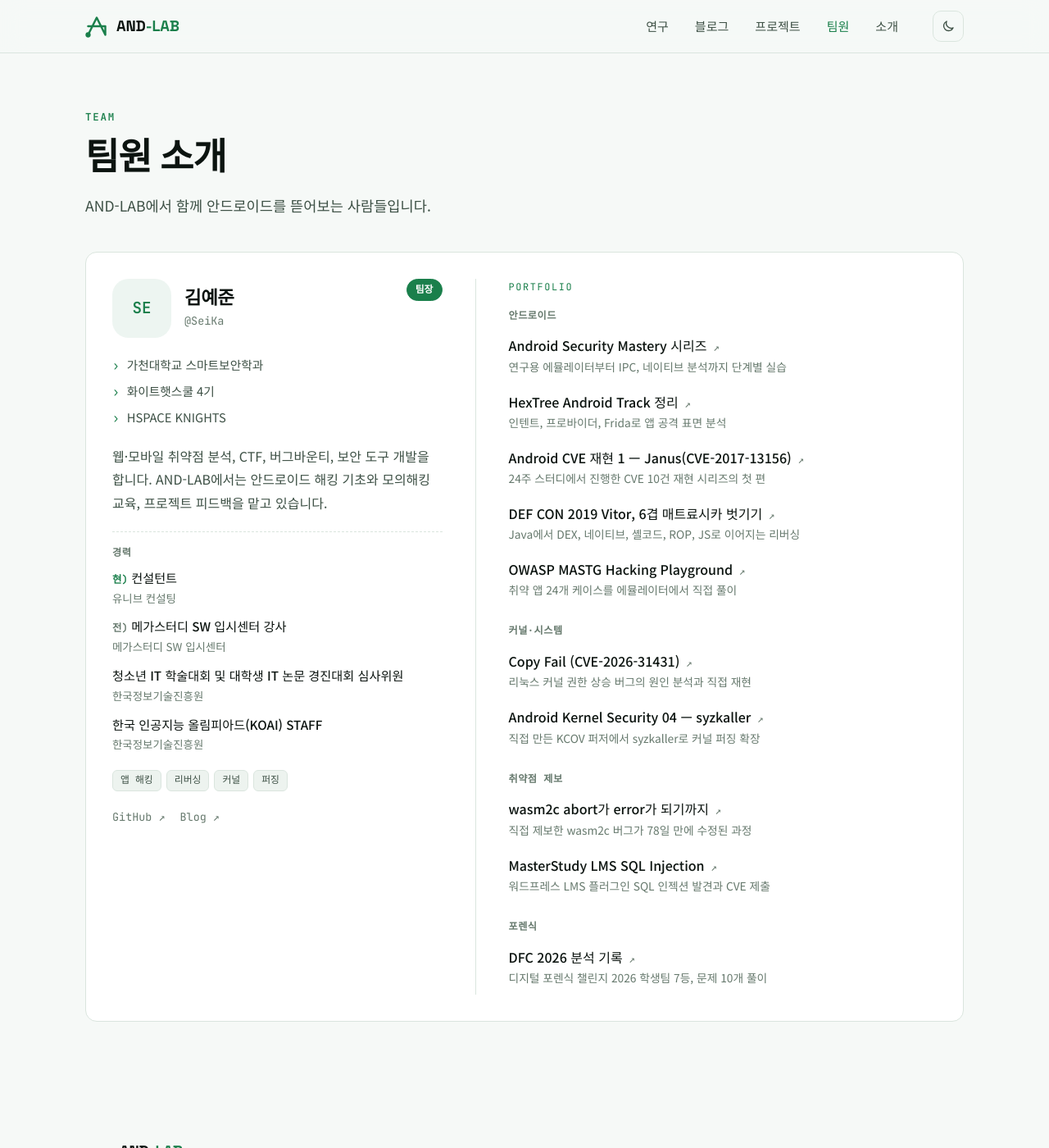
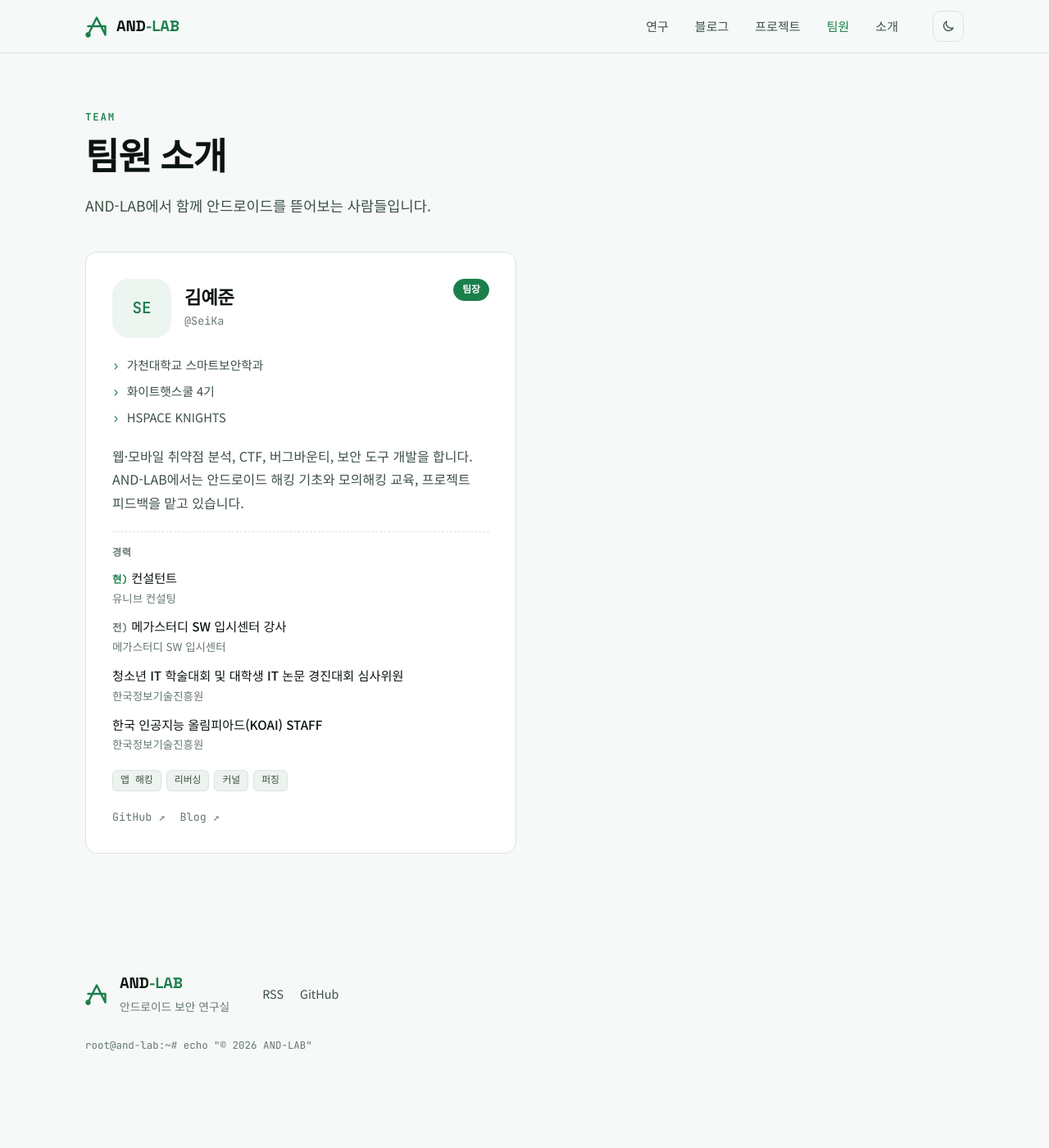
Before and after one commit to WTCYJ/and-lab, a Jekyll site: the page built from team.html, in a window 1280 px wide and 1400 px high. Shown: the whole window at 82% size. Built offline with Jekyll 4.4.1, drawn with Linux system fonts in a browser that asks for light colours.

Commit message:
팀원 페이지: 포트폴리오 제거

```diff
--- a/_data/members.yml
+++ b/_data/members.yml
@@ -9,7 +9,6 @@
 #   bio         두세 문장 소개
 #   photo       (선택) 프로필 사진 경로. 예: /assets/img/team/seika.jpg — 없으면 이니셜로 표시
 #   github / blog / email  (선택) 비워 두면 표시하지 않음
-#   portfolio   (선택) 대표 글 목록. group 으로 묶여 보인다
 #
 # 새 팀원은 아래 형식으로 이어서 적는다.
 #
@@ -49,44 +48,3 @@
   github: WTCYJ
   blog: https://wtcyj.github.io/
   email: ""
-  portfolio:
-    - group: 안드로이드
-      title: Android Security Mastery 시리즈
-      note: 연구용 에뮬레이터부터 IPC, 네이티브 분석까지 단계별 실습
-      url: https://wtcyj.github.io/posts/android-security-mastery-series-index/
-    - group: 안드로이드
-      title: HexTree Android Track 정리
-      note: 인텐트, 프로바이더, Frida로 앱 공격 표면 분석
-      url: https://wtcyj.github.io/posts/hextree-android-track/
-    - group: 안드로이드
-      title: Android CVE 재현 1 — Janus(CVE-2017-13156)
-      note: 24주 스터디에서 진행한 CVE 10건 재현 시리즈의 첫 편
-      url: https://wtcyj.github.io/posts/android-cve-01-janus/
-    - group: 안드로이드
-      title: DEF CON 2019 Vitor, 6겹 매트료시카 벗기기
-      note: Java에서 DEX, 네이티브, 셸코드, ROP, JS로 이어지는 리버싱
-      url: https://wtcyj.github.io/posts/defcon-2019-vitor-android-matryoshka/
-    - group: 안드로이드
-      title: OWASP MASTG Hacking Playground
-      note: 취약 앱 24개 케이스를 에뮬레이터에서 직접 풀이
-      url: https://wtcyj.github.io/posts/mastg-hacking-playground-writeup/
-    - group: 커널·시스템
-      title: Copy Fail (CVE-2026-31431)
-      note: 리눅스 커널 권한 상승 버그의 원인 분석과 직접 재현
-      url: https://wtcyj.github.io/posts/copy-fail-cve-2026-31431-writeup/
-    - group: 커널·시스템
-      title: Android Kernel Security 04 — syzkaller
-      note: 직접 만든 KCOV 퍼저에서 syzkaller로 커널 퍼징 확장
-      url: https://wtcyj.github.io/posts/android-kernel-security-syzkaller/
-    - group: 취약점 제보
-      title: wasm2c abort가 error가 되기까지
-      note: 직접 제보한 wasm2c 버그가 78일 만에 수정된 과정
-      url: https://wtcyj.github.io/posts/wasm2c-contradictory-imports/
-    - group: 취약점 제보
-      title: MasterStudy LMS SQL Injection
-      note: 워드프레스 LMS 플러그인 SQL 인젝션 발견과 CVE 제출
-      url: https://wtcyj.github.io/posts/masterstudy-sqli/
-    - group: 포렌식
-      title: DFC 2026 분석 기록
-      note: 디지털 포렌식 챌린지 2026 학생팀 7등, 문제 10개 풀이
-      url: https://wtcyj.github.io/posts/dfc-2026-writeup-index/
--- a/assets/css/main.css
+++ b/assets/css/main.css
@@ -357,16 +357,14 @@
 .member a:hover .member-name, .author-card a:hover .author-name { color: var(--accent); }
 img.avatar { object-fit: cover; padding: 0; }
 
-.team-grid { list-style: none; display: grid; gap: 20px; padding-bottom: 96px; }
+.team-grid { list-style: none; display: grid; grid-template-columns: repeat(auto-fill, minmax(min(100%, 380px), 1fr)); gap: 20px; padding-bottom: 96px; }
 .team-card {
-  display: grid; gap: 40px;
   padding: 32px; scroll-margin-top: 88px;
   border: 1px solid var(--line); border-radius: var(--radius);
   background: var(--bg-2);
 }
-.team-card.has-portfolio { grid-template-columns: minmax(0, 5fr) minmax(0, 7fr); }
 .team-card:target { border-color: var(--accent); box-shadow: 0 0 0 4px var(--accent-soft); }
-.team-profile { display: flex; flex-direction: column; gap: 20px; position: sticky; top: 96px; align-self: start; }
+.team-profile { display: flex; flex-direction: column; gap: 20px; }
 .team-head { display: flex; align-items: center; gap: 16px; }
 .team-head h2 { font-size: 1.4rem; }
 .team-head .dim { font-size: .84rem; margin-top: 2px; }
@@ -392,23 +390,6 @@
 .team-links a { color: var(--ink-3); }
 .team-links a:hover { color: var(--accent); }
 
-.portfolio { border-left: 1px solid var(--line); padding-left: 40px; }
-.portfolio-title { font-size: .74rem; letter-spacing: .14em; text-transform: uppercase; color: var(--accent); margin-bottom: 18px; }
-.portfolio-group + .portfolio-group { margin-top: 22px; }
-.portfolio-group h3 { font-size: .76rem; font-weight: 600; color: var(--ink-3); letter-spacing: .04em; margin-bottom: 6px; }
-.portfolio-group ul { list-style: none; }
-.portfolio-group a { display: grid; gap: 2px; padding: 10px 12px; margin: 0 -12px; border-radius: 10px; transition: background .15s; }
-.portfolio-group a:hover { background: var(--bg-3); }
-.pf-title { font-weight: 500; line-height: 1.5; }
-.pf-title::after { content: " ↗"; font-family: var(--mono); font-size: .8em; color: var(--ink-3); }
-.portfolio-group a:hover .pf-title { color: var(--accent); }
-.pf-note { font-size: .86rem; color: var(--ink-3); line-height: 1.6; }
-
-@media (max-width: 900px) {
-  .team-card.has-portfolio { grid-template-columns: 1fr; gap: 28px; }
-  .team-profile { position: static; }
-  .portfolio { border-left: 0; padding-left: 0; border-top: 1px dashed var(--line); padding-top: 24px; }
-}
 @media (max-width: 600px) { .team-card { padding: 22px; } }
 @media (max-width: 860px) { .about { grid-template-columns: 1fr; } }
 
--- a/team.html
+++ b/team.html
@@ -6,7 +6,7 @@
 ---
 <ul class="team-grid">
   {%- for m in site.data.members -%}
-  <li class="team-card{% if m.portfolio.size > 0 %} has-portfolio{% endif %}" id="{{ m.key }}">
+  <li class="team-card" id="{{ m.key }}">
     <div class="team-profile">
       <header class="team-head">
         {% include avatar.html m=m class="avatar-lg" %}
@@ -50,22 +50,6 @@
       {%- endif -%}
     </div>
 
-    {% if m.portfolio.size > 0 %}
-    <div class="portfolio">
-      <p class="portfolio-title mono">Portfolio</p>
-      {% assign groups = m.portfolio | group_by: "group" %}
-      {% for g in groups %}
-      <section class="portfolio-group">
-        <h3 class="mono">{{ g.name }}</h3>
-        <ul>
-          {% for p in g.items %}
-          <li><a href="{{ p.url }}"><span class="pf-title">{{ p.title }}</span>{% if p.note %}<span class="pf-note">{{ p.note }}</span>{% endif %}</a></li>
-          {% endfor %}
-        </ul>
-      </section>
-      {% endfor %}
-    </div>
-    {% endif %}
   </li>
   {%- endfor -%}
 </ul>
```
